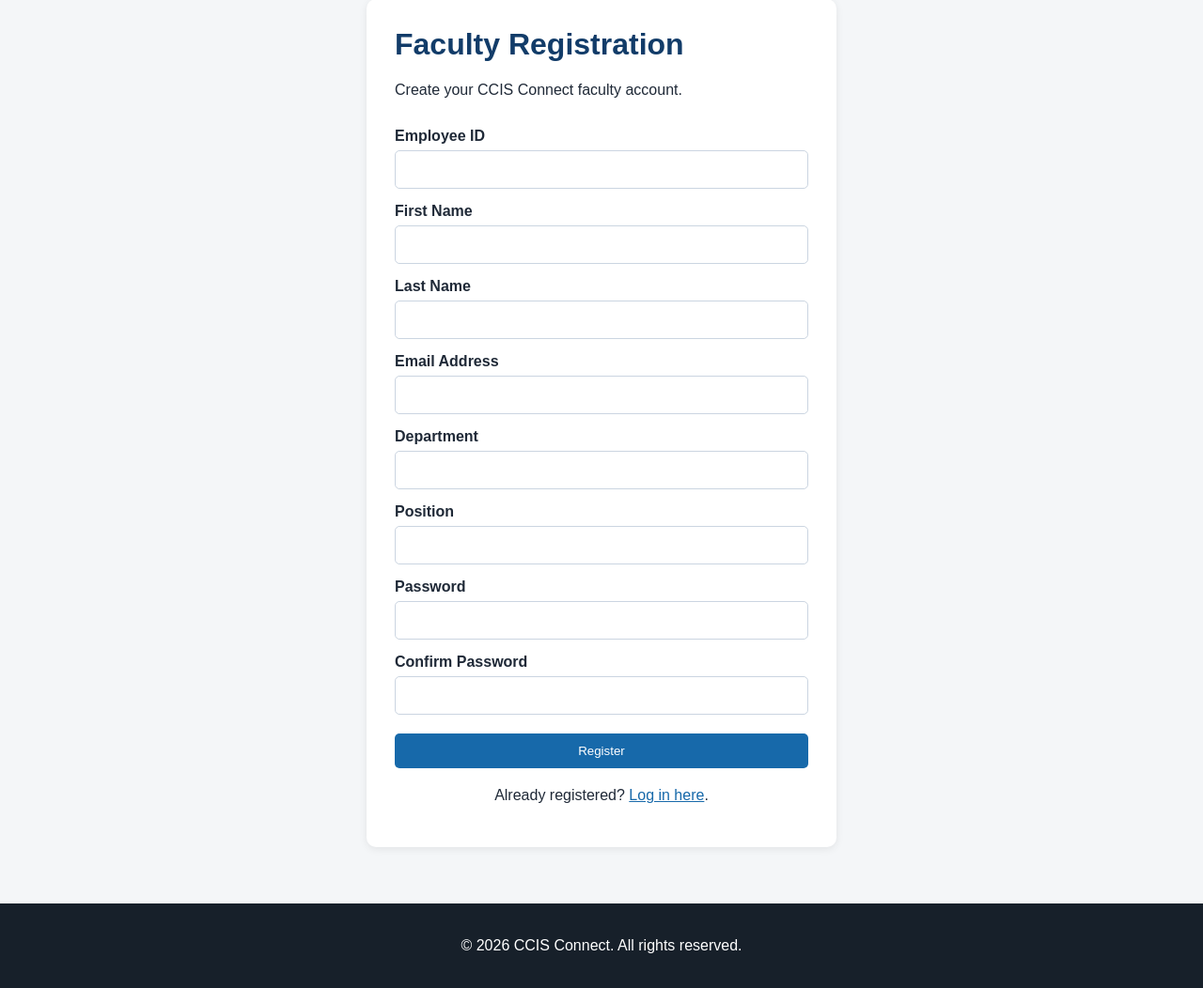
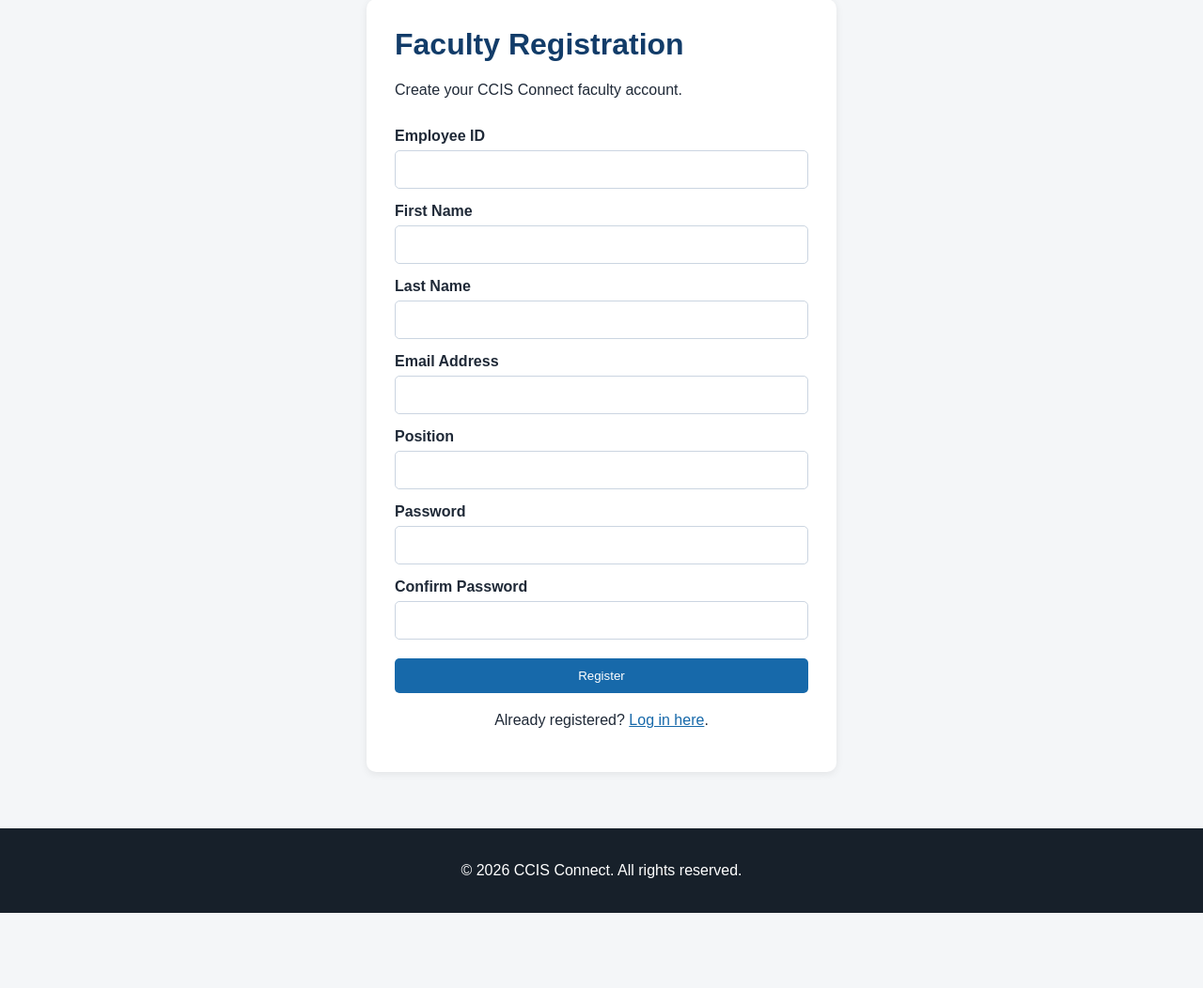
Before and after one commit to jsamongk12147998-oss/CCIS-Connect, a PHP site: page /register.php in a window 1280 px wide. Shown: the part 111-1163 px from the top of the page at 94% size. After the commit the page ends 1083 px from the top, so only its background shows below. Run offline with PHP 8.4, Linux system fonts and the light colour scheme.

Commit message:
removed department field

```diff
--- a/config/ccis_connect.sql
+++ b/config/ccis_connect.sql
@@ -28,7 +28,6 @@ CREATE TABLE users (
 
     password VARCHAR(255) NOT NULL,
 
-    department VARCHAR(150) NOT NULL,
     position VARCHAR(150) DEFAULT NULL,
 
     role ENUM('faculty', 'administrator')
@@ -599,7 +598,6 @@ INSERT INTO users (
     last_name,
     email,
     password,
-    department,
     position,
     role,
     status
@@ -610,7 +608,6 @@ INSERT INTO users (
     'Administrator',
     'admin@ccis.local',
     '$2y$10$92IXUNpkjO0rOQ5byMi.Ye4oKoEa3Ro9llCqRZ5T6Y6Qx5Vf3v8Xe',
-    'CCIS Administration',
     'System Administrator',
     'administrator',
     'active'
@@ -621,7 +618,6 @@ INSERT INTO users (
     'Dela Cruz',
     'juan.delacruz@ccis.local',
     '$2y$10$92IXUNpkjO0rOQ5byMi.Ye4oKoEa3Ro9llCqRZ5T6Y6Qx5Vf3v8Xe',
-    'Computer Studies',
     'Faculty Member',
     'faculty',
     'active'
@@ -632,7 +628,6 @@ INSERT INTO users (
     'Santos',
     'maria.santos@ccis.local',
     '$2y$10$92IXUNpkjO0rOQ5byMi.Ye4oKoEa3Ro9llCqRZ5T6Y6Qx5Vf3v8Xe',
-    'Information Technology',
     'Associate Professor',
     'faculty',
     'active'
@@ -643,7 +638,6 @@ INSERT INTO users (
     'Reyes',
     'pedro.reyes@ccis.local',
     '$2y$10$92IXUNpkjO0rOQ5byMi.Ye4oKoEa3Ro9llCqRZ5T6Y6Qx5Vf3v8Xe',
-    'Information Systems',
     'Assistant Professor',
     'faculty',
     'active'
--- a/login.php
+++ b/login.php
@@ -24,7 +24,7 @@ if ($_SERVER['REQUEST_METHOD'] === 'POST') {
     } else {
         $statement = $pdo->prepare(
             'SELECT id, employee_id, first_name, last_name, email,
-                    password, department, position, role, status
+                    password, position, role, status
              FROM users
              WHERE email = :email
              LIMIT 1'
--- a/register.php
+++ b/register.php
@@ -18,7 +18,6 @@ if ($_SERVER['REQUEST_METHOD'] === 'POST') {
     $firstName = trim($_POST['first_name'] ?? '');
     $lastName = trim($_POST['last_name'] ?? '');
     $email = trim($_POST['email'] ?? '');
-    $department = trim($_POST['department'] ?? '');
     $position = trim($_POST['position'] ?? '');
     $password = $_POST['password'] ?? '';
     $confirmPassword = $_POST['confirm_password'] ?? '';
@@ -37,10 +36,6 @@ if ($_SERVER['REQUEST_METHOD'] === 'POST') {
 
     if (!filter_var($email, FILTER_VALIDATE_EMAIL)) {
         $errors[] = 'A valid email address is required.';
-    }
-
-    if ($department === '') {
-        $errors[] = 'Department is required.';
     }
 
     if (strlen($password) < 8) {
@@ -68,9 +63,9 @@ if ($_SERVER['REQUEST_METHOD'] === 'POST') {
 
             $insertStatement = $pdo->prepare(
                 'INSERT INTO users
-                (employee_id, first_name, last_name, email, password, department, position)
+                (employee_id, first_name, last_name, email, password, position)
                 VALUES
-                (:employee_id, :first_name, :last_name, :email, :password, :department, :position)'
+                (:employee_id, :first_name, :last_name, :email, :password, :position)'
             );
 
             $insertStatement->execute([
@@ -79,7 +74,6 @@ if ($_SERVER['REQUEST_METHOD'] === 'POST') {
                 'last_name' => $lastName,
                 'email' => $email,
                 'password' => $hashedPassword,
-                'department' => $department,
                 'position' => $position !== '' ? $position : null
             ]);
 
@@ -143,15 +137,6 @@ require_once __DIR__ . '/includes/header.php';
             required
         >
 
-        <label for="department">Department</label>
-        <input
-            type="text"
-            id="department"
-            name="department"
-            value="<?= e($_POST['department'] ?? '') ?>"
-            required
-        >
-
         <label for="position">Position</label>
         <input
             type="text"
```
Also changed, not shown: dashboard.php (+2 -8 lines).
